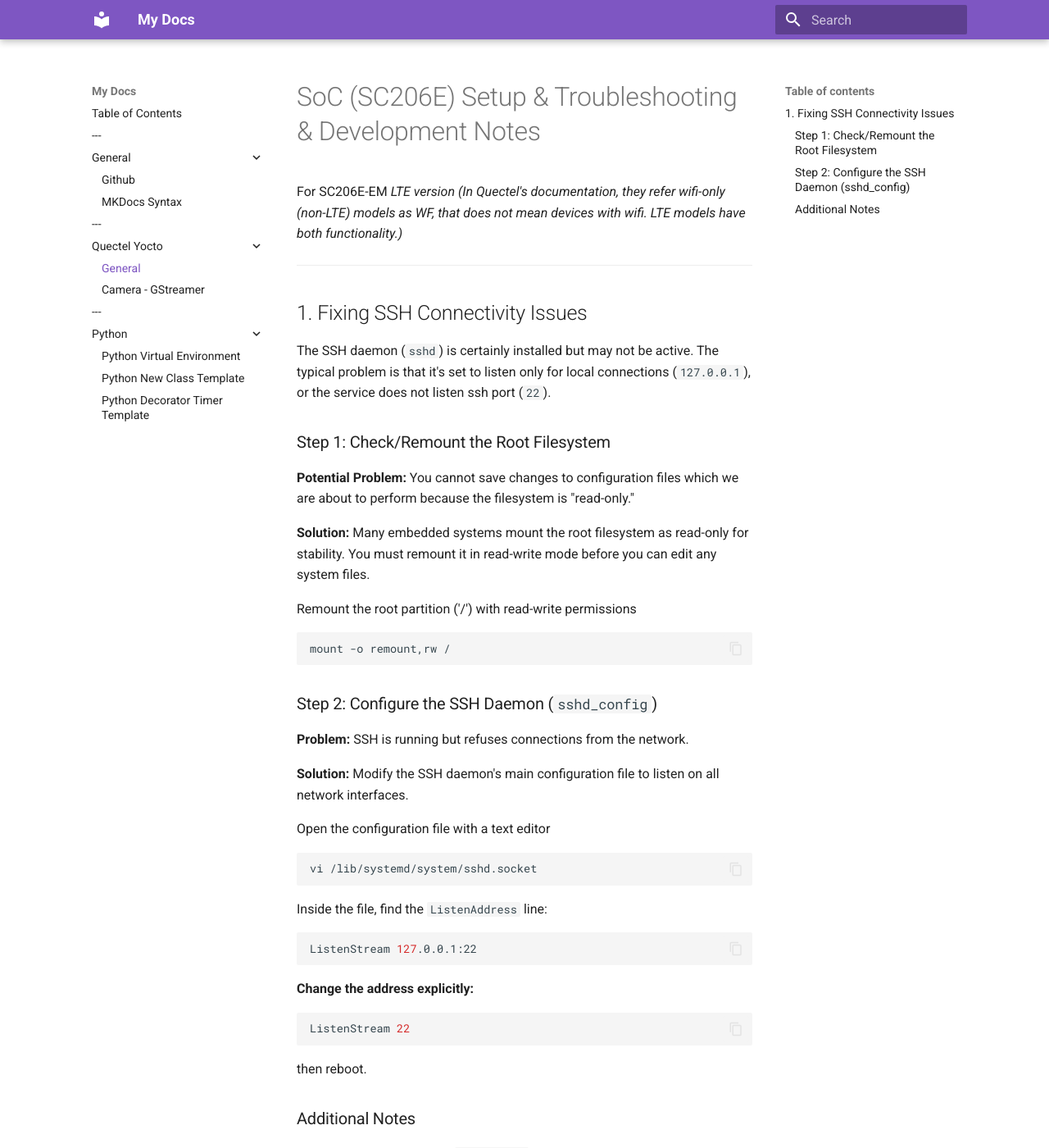
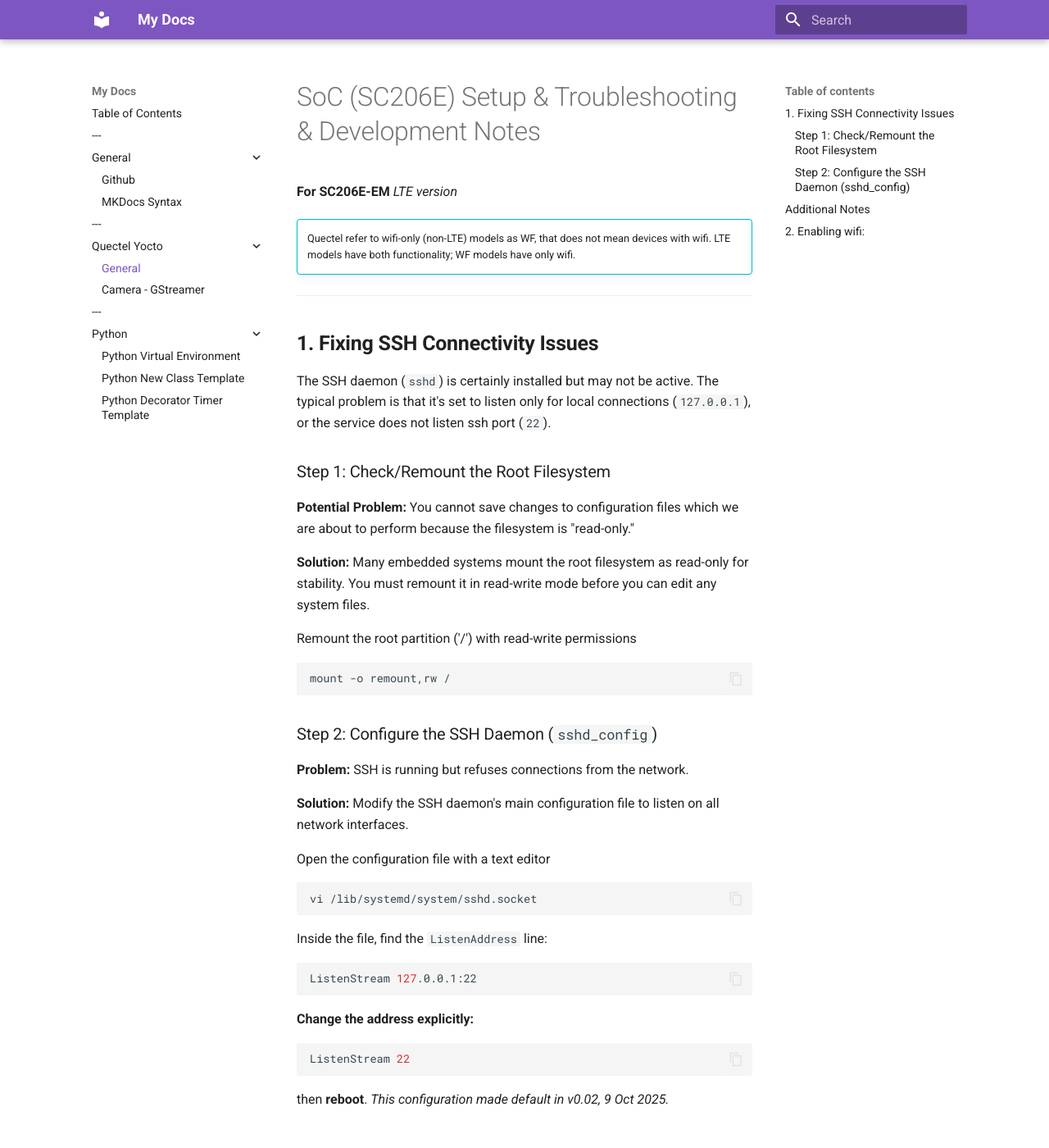
Before and after one commit to duranar/kh, an MkDocs documentation site: the page built from docs/SC206E_General_Notes.md, in a window 1280 px wide and 1400 px high. Shown: the whole window at 82% size. Built offline with MkDocs 1.6.1 and Material for MkDocs 9.7.7, drawn with Linux system fonts in a browser that asks for light colours; some of the changed text lies outside the part shown.

Commit message:
small fixes

````diff
--- a/docs/SC206E_General_Notes.md
+++ b/docs/SC206E_General_Notes.md
@@ -1,12 +1,13 @@
 
 # SoC (SC206E) Setup & Troubleshooting & Development Notes
 
-For SC206E-EM
-*LTE version (In Quectel's documentation, they refer wifi-only (non-LTE) models as WF, that does not mean devices with wifi. LTE models have both functionality.)*
+**For SC206E-EM**  *LTE version*
+!!! info ""
+	Quectel refer to wifi-only (non-LTE) models as WF, that does not mean devices with wifi. LTE models have both functionality; WF models have only wifi.
 
 ---
 
-## 1. Fixing SSH Connectivity Issues
+## **1. Fixing SSH Connectivity Issues**
 
 The SSH daemon (`sshd`) is certainly installed but may not be active. The typical problem is that it's set to listen only for local connections (`127.0.0.1`), or the service does not listen ssh port (`22`).
 
@@ -43,29 +44,20 @@
 ListenStream 22
 ```
 
-then reboot.
+then **reboot**.
+*This configuration made default in v0.02, 9 Oct 2025.*
 
 
-### Additional Notes
+## **Additional Notes**
 
   * **Default ssh password:**  `oelinux***`.
   * **Documentation:** For other issues, refer to the official device documentation `Quectel_SC206E_Series_Linux_User_Guide_V1.1.pdf`.
 
 -----
-* Quick form:
 
-```bash
-wpa_supplicant -D nl80211 -i wlan0 -c /data/misc/wifi/wpa_supplicant.conf &
-```
+## **2.  Enabling wifi:**
 
-```bash
-SSID="E"; PSK="E15243!"; ID=$(wpa_cli -i wlan0 add_network | tail -1) && wpa_cli -i wlan0 set_network $ID ssid "\"$SSID\"" && wpa_cli -i wlan0 set_network $ID psk "\"$PSK\"" && wpa_cli -i wlan0 enable_network $ID && wpa_cli -i wlan0 save_config && echo "Successfully configured and saved network $SSID with ID $ID."
-```
-
------
-
-
-* To enable wifi:
+* in ssh terminal:
 ```bash
 wpa_supplicant -D nl80211 -i wlan0 -c /data/misc/wifi/wpa_supplicant.conf &
 ```
@@ -78,10 +70,9 @@
 ```bash
 wpa_cli -i wlan0 add_network
 ```
+
 * which will return a number, ***`<network id>`***, probably "0".
 * Guide will refer this ***`<network id>`*** as **0**.
-
-
 ```bash
 wpa_cli -i wlan0 set_network 0 ssid '"ssid"'
 ```
````
